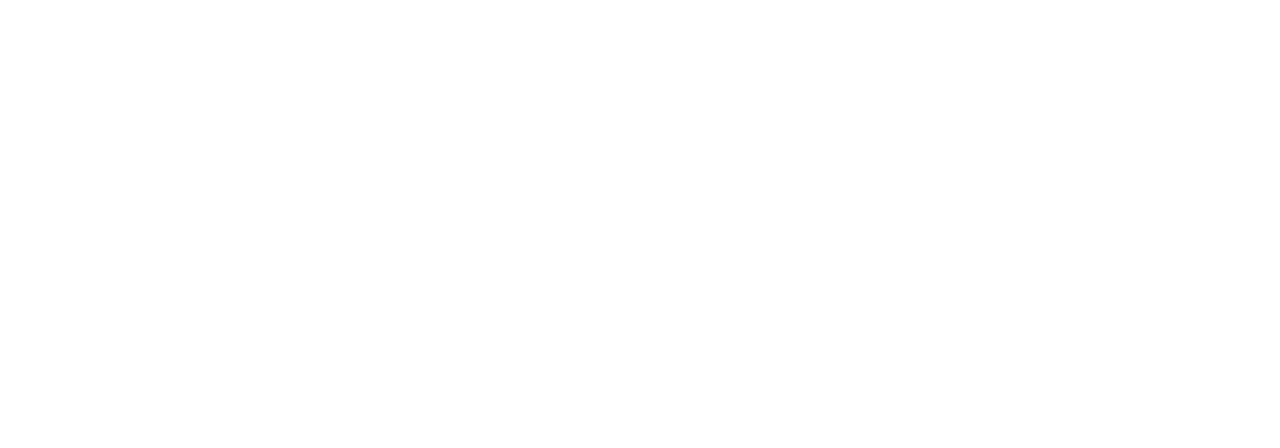
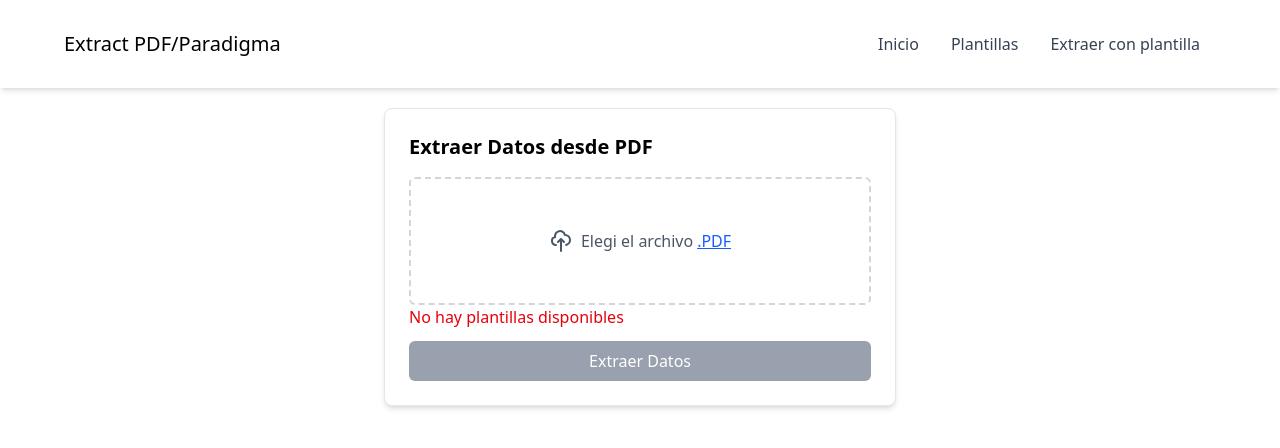
Before and after one commit to heguilenjuan/extractor-front, a React (Vite) app: page /extract-plantilla in a window 1280 px wide. Before the commit this address had no page. Shown: the top 448 px of the page. Built offline with nearby package versions, Linux system fonts and the light colour scheme; no server answers.

Commit message:
Extraer con plantilla

```diff
--- /dev/null
+++ b/src/components/ExtractPlantilla.tsx
@@ -0,0 +1,109 @@
+/* eslint-disable @typescript-eslint/no-explicit-any */
+/* eslint-disable @typescript-eslint/no-unused-vars */
+import { useState } from "react";
+import SelectInput from "./SelectInput";
+import Layout from "../pages/Layout";
+import Input from "./Input";
+
+const ExtractPlantilla = ({ plantillas }: any) => {
+    const [selectedPlantilla, setSelectedPlantilla] = useState<string | null>(null);
+    const [file, setFile] = useState<File | null>(null);
+    const [extractedData, setExtractedData] = useState<any>(null);
+    const [loading, setLoading] = useState(false);
+    const [error, setError] = useState<string | null>(null);
+
+
+    console.log(plantillas)
+
+    const handleFileChange = (event: React.ChangeEvent<HTMLInputElement>) => {
+        if (event.target.files?.length) {
+            setFile(event.target.files[0]);
+        }
+    };
+
+    const handleExtractData = async () => {
+        if (!selectedPlantilla || !file) {
+            setError("Debe seleccionar una plantilla y subir un archivo.");
+            return;
+        }
+
+        setLoading(true);
+        setError(null);
+        setExtractedData(null);
+
+        const formData = new FormData();
+        formData.append("plantilla_id", selectedPlantilla);
+        formData.append("file", file);
+
+        try {
+            const response = await fetch("http://127.0.0.1:5000/extraer-datos-plantilla", {
+                method: "POST",
+                body: formData,
+            });
+
+            const result = await response.json();
+            if (response.ok) {
+                setExtractedData(result.data);
+            } else {
+                setError(result.error || "Error al extraer los datos.");
+            }
+        } catch (error) {
+            setError("Error en la conexión con el servidor.");
+        } finally {
+            setLoading(false);
+        }
+    };
+
+    return (
+        <Layout>
+            <div className="max-w-lg mx-auto p-6 bg-white border border-gray-200 rounded-lg shadow-md">
+                <h2 className="text-xl font-semibold mb-4">Extraer Datos desde PDF</h2>
+
+                <Input handleFileChange={handleFileChange} file={file} />
+
+                {/* Validación de plantillas antes de intentar mapear */}
+                {plantillas && plantillas.length > 0 ? (
+                    <>
+                        {/* Selección de Plantilla */}
+                        <label className="block text-gray-700 font-medium mb-2 pt-5">Seleccionar Plantilla</label>
+                        <SelectInput
+                            options={plantillas.map((plantilla: any) => ({
+                                id: plantilla.id,
+                                name: plantilla.nombre,
+                            }))}
+                            selectedOptions={selectedPlantilla}
+                            onChange={(selected: string) => setSelectedPlantilla(selected)}
+                        />
+                    </>
+                ) : (
+                    <p className="text-red-600">No hay plantillas disponibles</p>
+                )}
+
+                {/* Botón para extraer datos */}
+                <button
+                    onClick={handleExtractData}
+                    disabled={loading}
+                    className={`px-4 py-2 text-white rounded-md w-full mt-3 transition ${!file || loading ? "bg-gray-400 cursor-not-allowed" : "bg-blue-600 hover:bg-blue-700"
+                        }`}
+                >
+                    {loading ? "Extrayendo..." : "Extraer Datos"}
+                </button>
+
+                {/* Mostrar error si hay */}
+                {error && <p className="mt-4 text-red-600">{error}</p>}
+
+                {/* Mostrar datos extraídos */}
+                {extractedData && (
+                    <div className="mt-6 p-4 bg-gray-100 border rounded-md">
+                        <h3 className="font-semibold mb-2">Datos Extraídos:</h3>
+                        <pre className="text-sm text-gray-800 overflow-x-auto">
+                            {JSON.stringify(extractedData, null, 2)}
+                        </pre>
+                    </div>
+                )}
+            </div>
+        </Layout>
+    );
+};
+
+export default ExtractPlantilla;
--- /dev/null
+++ b/src/components/Input.tsx
@@ -0,0 +1,26 @@
+/* eslint-disable @typescript-eslint/no-explicit-any */
+
+const Input = ({ handleFileChange, file }: any) => {
+    return (
+        <div className={"items-center justify-center max-w-xl mx-auto"}>
+            <label
+                className={"flex justify-center w-full h-32 px-4 transition bg-white border-2 border-gray-300 border-dashed rounded-md appearance-none cursor-pointer hover:border-gray-400 focus:outline-none"}
+                id="drop"
+            >
+                <span className="flex items-center space-x-2">
+                    <svg xmlns="http://www.w3.org/2000/svg" className="w-6 h-6 text-gray-600" fill="none" viewBox="0 0 24 24" stroke="currentColor" strokeWidth="2">
+                        <path strokeLinecap="round" strokeLinejoin="round" d="M7 16a4 4 0 01-.88-7.903A5 5 0 1115.9 6L16 6a5 5 0 011 9.9M15 13l-3-3m0 0l-3 3m3-3v12"></path>
+                    </svg>
+                    <span className="font-medium text-gray-600">
+                        Elegi el archivo
+                        <span className="text-blue-600 underline ml-[4px]">.PDF</span>
+                    </span>
+                </span>
+                <input type="file" name="file_upload" className="hidden" accept=".pdf" onChange={handleFileChange} />
+            </label>
+            {file && <p className="mt-2 text-sm text-gray-500 text-center">📄 {file.name}</p>}
+        </div>
+    )
+}
+
+export default Input
--- a/src/components/InputFile.tsx
+++ b/src/components/InputFile.tsx
@@ -1,5 +1,6 @@
 import { useState } from "react";
 import { useExtractionService } from "./extractionService";
+import Input from "./Input";
 
 interface InputFileProps {
     onDataExtracted: (data: Record<string, unknown>) => void;
@@ -28,24 +29,7 @@
     return (
         <div className={"flex-1 items-center max-w-screen-sm mx-auto mb-3 space-y-4 sm:flex sm:space-y-0"}>
             <div className={"relative w-full"}>
-                <div className={"items-center justify-center max-w-xl mx-auto"}>
-                    <label
-                        className={"flex justify-center w-full h-32 px-4 transition bg-white border-2 border-gray-300 border-dashed rounded-md appearance-none cursor-pointer hover:border-gray-400 focus:outline-none"}
-                        id="drop"
-                    >
-                        <span className="flex items-center space-x-2">
-                            <svg xmlns="http://www.w3.org/2000/svg" className="w-6 h-6 text-gray-600" fill="none" viewBox="0 0 24 24" stroke="currentColor" strokeWidth="2">
-                                <path strokeLinecap="round" strokeLinejoin="round" d="M7 16a4 4 0 01-.88-7.903A5 5 0 1115.9 6L16 6a5 5 0 011 9.9M15 13l-3-3m0 0l-3 3m3-3v12"></path>
-                            </svg>
-                            <span className="font-medium text-gray-600">
-                                Elegi el archivo
-                                <span className="text-blue-600 underline ml-[4px]">.PDF</span>
-                            </span>
-                        </span>
-                        <input type="file" name="file_upload" className="hidden" accept=".pdf" onChange={handleFileChange} />
-                    </label>
-                    {file && <p className="mt-2 text-sm text-gray-500 text-center">📄 {file.name}</p>}
-                </div>
+                <Input handleFileChange={handleFileChange} file={file} />
 
                 {/* Botón deshabilitado hasta que haya un archivo */}
                 <button
--- a/src/components/NavBar.tsx
+++ b/src/components/NavBar.tsx
@@ -28,7 +28,7 @@
                             <NavLink className="md:p-4 py-3 px-0 block" to="/plantillas">Plantillas</NavLink>
                         </li>
                         <li>
-                            <NavLink className="md:p-4 py-3 px-0 block" to="#">Extraer con plantilla</NavLink>
+                            <NavLink className="md:p-4 py-3 px-0 block" to="/extract-plantilla">Extraer con plantilla</NavLink>
                         </li>
                     </ul>
                 </nav>
--- a/src/components/ViewData.tsx
+++ b/src/components/ViewData.tsx
@@ -7,10 +7,20 @@
   onCreateTemplate: (template: unknown) => void;
 }
 
-const DATOS_REDUCIDOS = ["nombre", "tipo", "comprobante", "fecha_comprobante", "forma_de_pago", "clase", "total", "total_excento"];
+const DATOS_REDUCIDOS = [
+  { id: "nombre", name: "Nombre" },
+  { id: "tipo", name: "Tipo" },
+  { id: "comprobante", name: "Comprobante" },
+  { id: "fecha_comprobante", name: "Fecha Comprobante" },
+  { id: "forma_de_pago", name: "Forma de Pago" },
+  { id: "clase", name: "Clase" },
+  { id: "total", name: "Total" },
+  { id: "total_excento", name: "Total Excento" },
+  { id: "cuit", name: "CUIT" },
+];
 
 const ViewData = ({ extractedData, onCreateTemplate }: ViewDataProps) => {
-  const [fields, setFields] = useState<{ [key: string]: string }>({});
+  const [fields, setFields] = useState<{ [key: string]: string | null }>({});
   const [templateName, setTemplateName] = useState("");
   const [templateDescription, setTemplateDescription] = useState("");
   const [loading, setLoading] = useState(false);
@@ -105,8 +115,8 @@
             <div className="w-1/3">
               <SelectInput
                 options={DATOS_REDUCIDOS}
-                selectedOptions={fields[field] ? [fields[field]] : []}
-                onChange={(selected) => handleFieldChange(field, selected[0] || "")}
+                selectedOptions={fields[field] || null} // Enviar el valor directamente, no un array
+                onChange={(selected) => handleFieldChange(field, selected)}
               />
             </div>
           </div>
--- a/src/main.tsx
+++ b/src/main.tsx
@@ -1,8 +1,9 @@
 import { StrictMode } from 'react';
 import { createRoot } from 'react-dom/client';
 import { BrowserRouter, Route, Routes } from 'react-router-dom';
-import Plantillas from './pages/plantillas.tsx';
+import Plantillas from './pages/Plantillas.tsx';
 import Home from './pages/Home.tsx';
+import ExtractPage from './pages/ExtractPage.tsx';
 
 createRoot(document.getElementById('root')!).render(
   <StrictMode>
@@ -10,6 +11,7 @@
       <Routes>
         <Route path="/" element={<Home />} />
         <Route path='/plantillas' element={<Plantillas />} />
+        <Route path='/extract-plantilla' element={<ExtractPage/>} />
       </Routes>
     </BrowserRouter>
   </StrictMode>,
--- /dev/null
+++ b/src/pages/ExtractPage.tsx
@@ -0,0 +1,21 @@
+import { useEffect } from 'react';
+import ExtractPlantilla from '../components/ExtractPlantilla'
+import { useFetchApi } from '../hook/useFetchApi';
+
+const ExtractPage = () => {
+    const { data, fetchData } = useFetchApi<Data>("http://localhost:5000");
+
+    useEffect(() => {
+        fetchData("/plantillas");
+    }, []);
+
+
+    const data_plantillas = data && data.plantillas.length !== 0 ? data.plantillas : [];
+
+    console.log(data_plantillas)
+    return (
+        <ExtractPlantilla plantillas={data_plantillas} />
+    )
+}
+
+export default ExtractPage
```
Also changed, not shown: src/components/SelectInput.tsx (+11 -11 lines).
